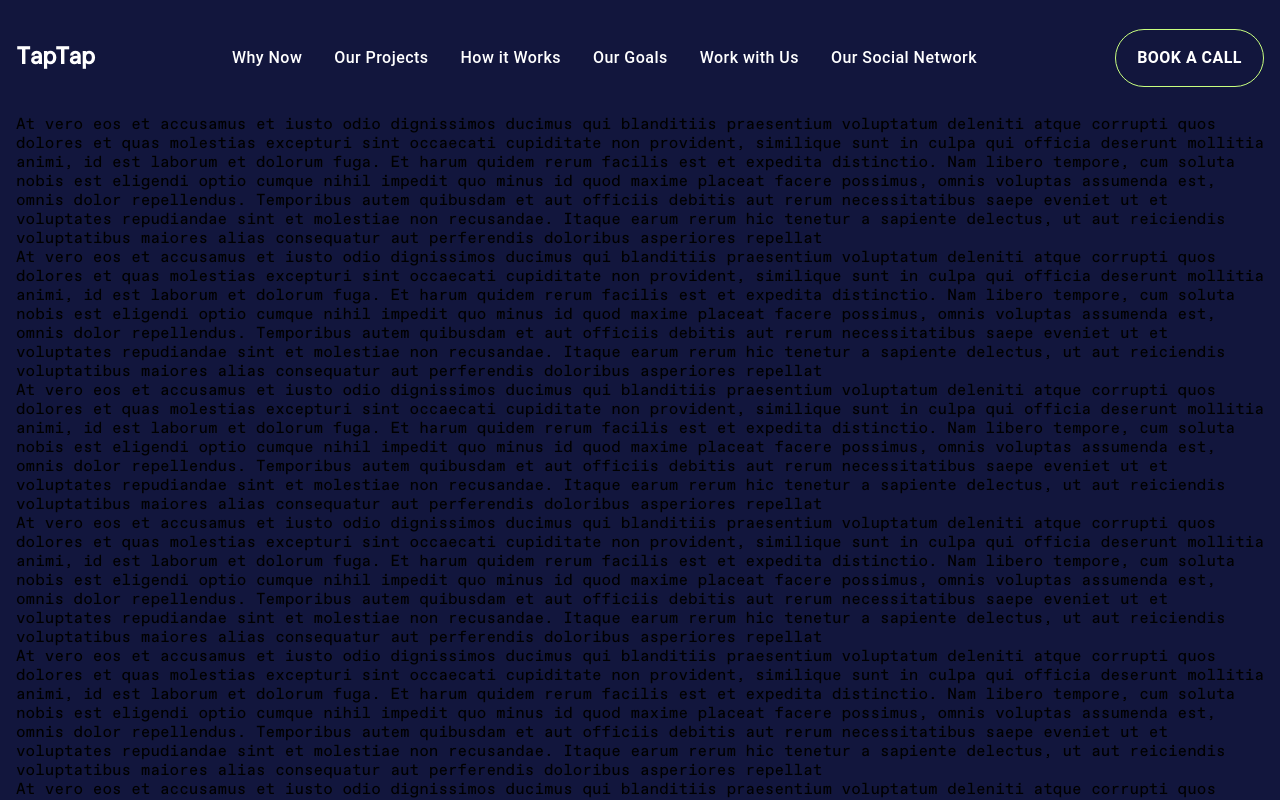
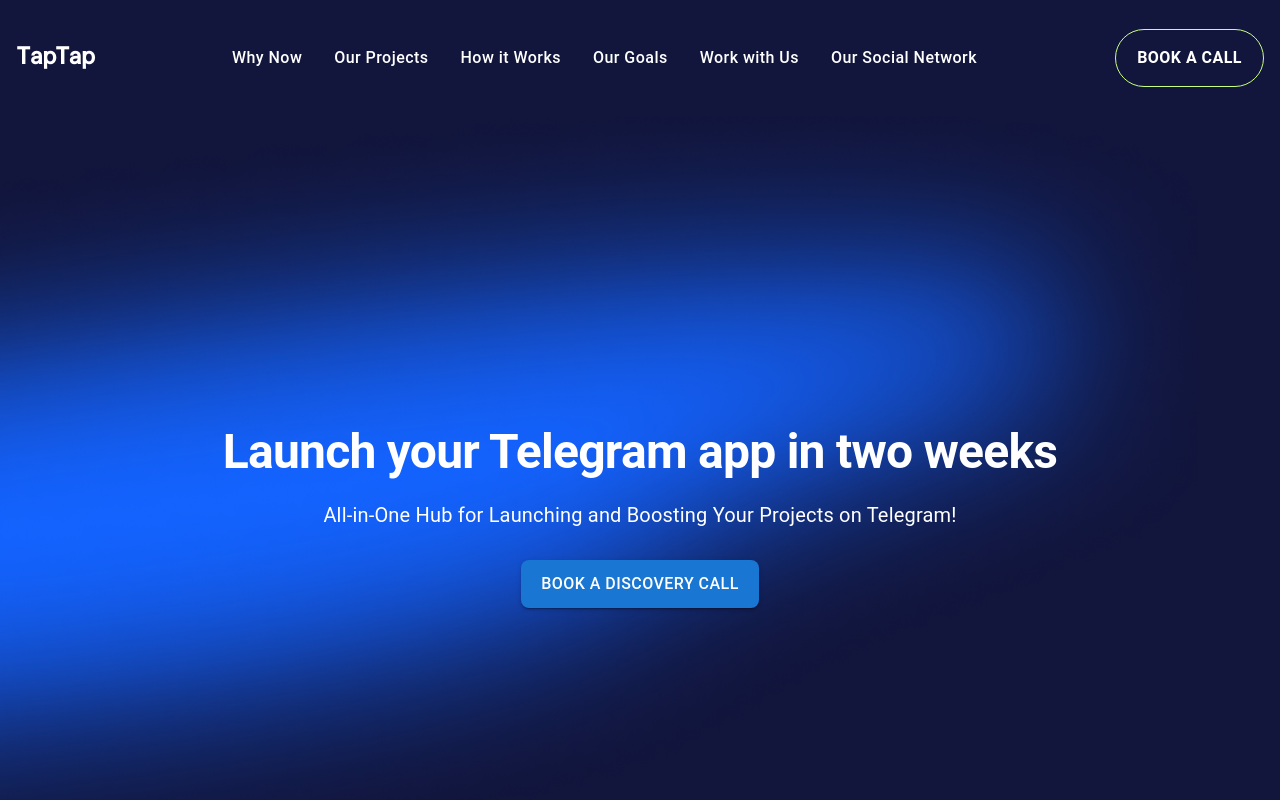
Before and after one commit to NVadim11/TapTap, a React (Create React App) app: page / in a window 1280 px wide. Shown: the top 800 px of the page. Built offline with nearby package versions, Linux system fonts and the light colour scheme.

Commit message:
sync build

```diff
--- a/src/components/Cover/Cover.jsx
+++ b/src/components/Cover/Cover.jsx
@@ -1,77 +1,64 @@
 import React from 'react';
+import { Box, Typography, Button } from '@mui/material';
+import { useTheme, useMediaQuery } from '@mui/material';
+import coverImg from '../../img/cover-img.png';
 
 const Cover = () => {
-	return (
-		<>
-			<div id='cover'>
-				<div>
-					At vero eos et accusamus et iusto odio dignissimos ducimus qui blanditiis
-					praesentium voluptatum deleniti atque corrupti quos dolores et quas molestias
-					excepturi sint occaecati cupiditate non provident, similique sunt in culpa qui
-					officia deserunt mollitia animi, id est laborum et dolorum fuga. Et harum quidem
-					rerum facilis est et expedita distinctio. Nam libero tempore, cum soluta nobis
-					est eligendi optio cumque nihil impedit quo minus id quod maxime placeat facere
-					possimus, omnis voluptas assumenda est, omnis dolor repellendus. Temporibus
-					autem quibusdam et aut officiis debitis aut rerum necessitatibus saepe eveniet
-					ut et voluptates repudiandae sint et molestiae non recusandae. Itaque earum
-					rerum hic tenetur a sapiente delectus, ut aut reiciendis voluptatibus maiores
-					alias consequatur aut perferendis doloribus asperiores repellat
-				</div>
-				<div>
-					At vero eos et accusamus et iusto odio dignissimos ducimus qui blanditiis
-					praesentium voluptatum deleniti atque corrupti quos dolores et quas molestias
-					excepturi sint occaecati cupiditate non provident, similique sunt in culpa qui
-					officia deserunt mollitia animi, id est laborum et dolorum fuga. Et harum quidem
-					rerum facilis est et expedita distinctio. Nam libero tempore, cum soluta nobis
-					est eligendi optio cumque nihil impedit quo minus id quod maxime placeat facere
-					possimus, omnis voluptas assumenda est, omnis dolor repellendus. Temporibus
-					autem quibusdam et aut officiis debitis aut rerum necessitatibus saepe eveniet
-					ut et voluptates repudiandae sint et molestiae non recusandae. Itaque earum
-					rerum hic tenetur a sapiente delectus, ut aut reiciendis voluptatibus maiores
-					alias consequatur aut perferendis doloribus asperiores repellat
-				</div>
-				<div>
-					At vero eos et accusamus et iusto odio dignissimos ducimus qui blanditiis
-					praesentium voluptatum deleniti atque corrupti quos dolores et quas molestias
-					excepturi sint occaecati cupiditate non provident, similique sunt in culpa qui
-					officia deserunt mollitia animi, id est laborum et dolorum fuga. Et harum quidem
-					rerum facilis est et expedita distinctio. Nam libero tempore, cum soluta nobis
-					est eligendi optio cumque nihil impedit quo minus id quod maxime placeat facere
-					possimus, omnis voluptas assumenda est, omnis dolor repellendus. Temporibus
-					autem quibusdam et aut officiis debitis aut rerum necessitatibus saepe eveniet
-					ut et voluptates repudiandae sint et molestiae non recusandae. Itaque earum
-					rerum hic tenetur a sapiente delectus, ut aut reiciendis voluptatibus maiores
-					alias consequatur aut perferendis doloribus asperiores repellat
-				</div>
-				<div>
-					At vero eos et accusamus et iusto odio dignissimos ducimus qui blanditiis
-					praesentium voluptatum deleniti atque corrupti quos dolores et quas molestias
-					excepturi sint occaecati cupiditate non provident, similique sunt in culpa qui
-					officia deserunt mollitia animi, id est laborum et dolorum fuga. Et harum quidem
-					rerum facilis est et expedita distinctio. Nam libero tempore, cum soluta nobis
-					est eligendi optio cumque nihil impedit quo minus id quod maxime placeat facere
-					possimus, omnis voluptas assumenda est, omnis dolor repellendus. Temporibus
-					autem quibusdam et aut officiis debitis aut rerum necessitatibus saepe eveniet
-					ut et voluptates repudiandae sint et molestiae non recusandae. Itaque earum
-					rerum hic tenetur a sapiente delectus, ut aut reiciendis voluptatibus maiores
-					alias consequatur aut perferendis doloribus asperiores repellat
-				</div>
-				<div>
-					At vero eos et accusamus et iusto odio dignissimos ducimus qui blanditiis
-					praesentium voluptatum deleniti atque corrupti quos dolores et quas molestias
-					excepturi sint occaecati cupiditate non provident, similique sunt in culpa qui
-					officia deserunt mollitia animi, id est laborum et dolorum fuga. Et harum quidem
-					rerum facilis est et expedita distinctio. Nam libero tempore, cum soluta nobis
-					est eligendi optio cumque nihil impedit quo minus id quod maxime placeat facere
-					possimus, omnis voluptas assumenda est, omnis dolor repellendus. Temporibus
-					autem quibusdam et aut officiis debitis aut rerum necessitatibus saepe eveniet
-					ut et voluptates repudiandae sint et molestiae non recusandae. Itaque earum
-					rerum hic tenetur a sapiente delectus, ut aut reiciendis voluptatibus maiores
-					alias consequatur aut perferendis doloribus asperiores repellat
-				</div>
-			</div>
-		</>
-	);
+    const theme = useTheme();
+    const isMobile = useMediaQuery(theme.breakpoints.down('1280'));
+
+    const coverStyles = {
+        position: 'absolute',
+        top: 0,
+        left: isMobile ? '-16px' : '-66px',
+        width: '100%',
+        height: '100%',
+      };
+  return (
+    <Box
+      id='cover'
+      sx={{
+        position: 'relative',
+        height: '100vh',
+        display: 'flex',
+        justifyContent: 'center',
+        alignItems: 'center',
+        color: '#fff',
+        textAlign: 'center',
+        boxSizing: 'border-box',
+      }}
+    >
+      <img src={coverImg} alt="Cover" style={coverStyles} />
+      <Box sx={{
+        position: 'relative',
+        zIndex: 1,
+      }}>
+        <Typography variant="h1" sx={{
+          fontSize: '3rem',
+          fontWeight: 'bold',
+          marginBottom: '20px',
+          color: '#fff',
+        }}>
+          Launch your Telegram
+app in two weeks
+        </Typography>
+        <Typography variant="body1" sx={{
+          fontSize: '1.25rem',
+          marginBottom: '30px',
+          color: '#fff',
+        }}>
+         All-in-One Hub for Launching and Boosting Your Projects on Telegram!
+        </Typography>
+        <Button variant="contained" color="primary" sx={{
+          padding: '10px 20px',
+          fontSize: '1rem',
+          borderRadius: '8px',
+        }}>
+          Book a Discovery Call
+        </Button>
+      </Box>
+    </Box>
+  );
 };
 
 export default Cover;
--- a/src/components/Header/Header.jsx
+++ b/src/components/Header/Header.jsx
@@ -15,7 +15,7 @@ import { useTheme } from '@mui/material/styles';
 
 const Header = () => {
 	const [anchorEl, setAnchorEl] = useState(null);
-  const [menuOpen, setMenuOpen] = useState(false);
+  const [ssetMenuOpen] = useState(false);
 	const theme = useTheme();
 	const isMobile = useMediaQuery(theme.breakpoints.down('1280'));
 
```
Also changed, not shown: src/img/cover-img.png (added).
